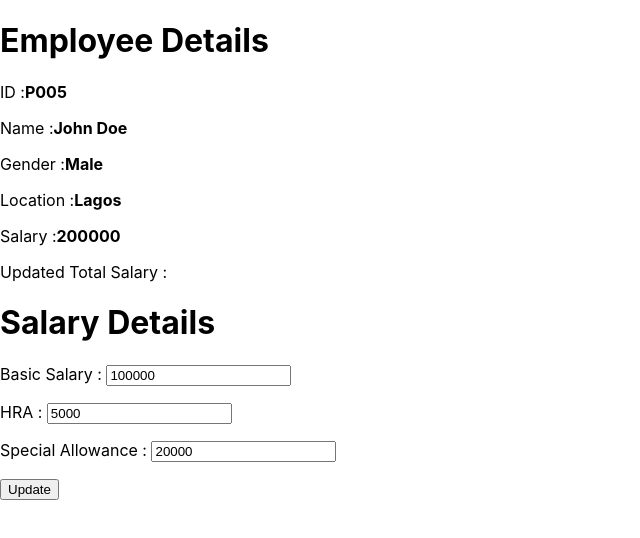
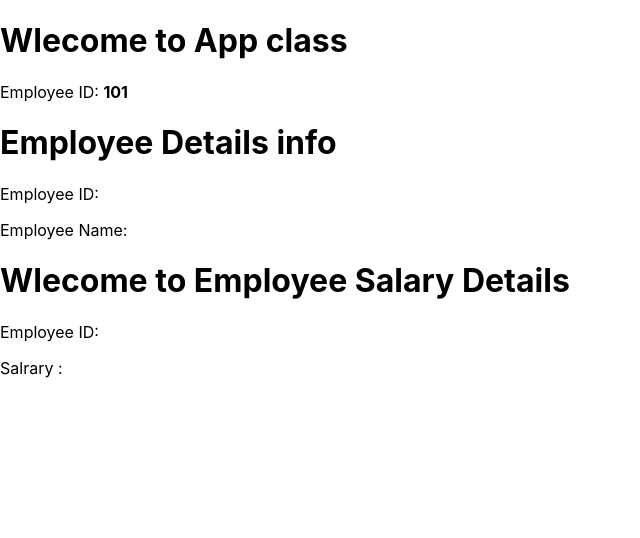
Before and after one commit to apostleyemi/Myreact, a React (Create React App) app: page / in a window 1280 px wide. Shown: the top 538 px of the page, without its empty margins (0-640 px from the left). Built offline with nearby package versions, Linux system fonts and the light colour scheme.

Commit message:
Context tutorial

```diff
--- a/src/index.js
+++ b/src/index.js
@@ -2,96 +2,88 @@ import React from 'react';
 import ReactDOM from 'react-dom';
 import './index.css';
 
-class Employee extends React.Component
+/* context lesson  */
+
+
+const employeeContext=React.createContext();
+
+class App extends React.Component
 {
+  constructor(props){
+    super(props);
 
- constructor(props)
- {
-   super(props);
     this.state={
-
-    updateSalary:null
+      Id:101,
+      Name:"John Francis",
+      Location:"Gbongan",
+      Salary:50000000
     };
- }
- getUpdatedSalary=(salary)=>{
-   this.setState({updateSalary:salary});
 
   }
- render(){
 
+ render()
+ {
    return <div>
-         <h1>Employee Details </h1>
+     <h1>Wlecome to App class</h1>
      <p>
-          <label>ID :<b>{this.props.Id}</b></label>
+
+       <label>Employee ID: <b>{this.state.Id}</b></label>
      </p>
-        <p>
-          <label>Name :<b>{this.props.Name}</b></label>
-        </p>
-        <p>
-          <label>Gender :<b>{this.props.Gender}</b></label>
-        </p>
-        <p>
-          <label>Location :<b>{this.props.Location}</b></label>
-        </p>
-        <p>
-          <label>Salary :<b>{this.props.Salary}</b></label>
-        </p>
-        <p>
-          <label>Updated Total Salary :<b>{this.state.updateSalary}</b></label>
-        </p>
-        <Salary BasicSalary={this.props.BasicSalary}  HRA={this.props.HRA}
-        SpecialAllowance={this.props.SpecialAllowance} onSalaryChange={this.getUpdatedSalary} ></Salary>
-
+     <employeeContext.Provider value={this.state}>
+     <Employee></Employee>
+     </employeeContext.Provider>
 
    </div>
+
  }
-
 
 
 }
 
-class Salary extends React.Component
+class Employee extends React.Component
 {
-  constructor(props){
-   super(props);
-   this.basic=React.createRef();
-   this.hrs=React.createRef();
-   this.sa=React.createRef();
-
-   this.state={
-     basic:this.props.BasicSalary,
-     hrs:this.props.HRA,
-     sa:this.props.SpecialAllowance
-   };
-  }
-
-  updateSalary=()=>{
-    let salary=parseInt(this.basic.current.value)+ parseInt(this.hrs.current.value)
-    +parseInt(this.sa.current.value);
-    this.props.onSalaryChange(salary);
-
-  }
+  static context=employeeContext;
  render()
  {
    return <div>
+     <h1>Employee Details  info</h1>
+     <p>
 
-            <h1> Salary Details </h1>
-            <p>
-              <label>Basic Salary : <input type="text" ref={this.basic} defaultValue={this.state.basic}></input></label>
+      <label>Employee ID: <b>{this.context.Id}</b></label>
     </p>
      <p>
-              <label>HRA : <input type="text" ref={this.hrs} defaultValue={this.state.hrs}></input></label>
+
+<label>Employee Name: <b>{this.context.Name}</b></label>
 </p>
-            <p>
-              <label>Special Allowance  : <input type="text" ref={this.sa} defaultValue={this.state.sa}></input></label>
-            </p>
-            <button onClick={this.updateSalary}>Update</button>
+     <Salary></Salary>
    </div>
- }
 
  }
 
-const element=<Employee Id="P005" Name="John Doe" Gender="Male"
- Location="Lagos" Salary="200000" BasicSalary="100000" HRA="5000" SpecialAllowance="20000"></Employee>
+
+}
+class Salary extends React.Component
+{
+  static context=employeeContext;
+ render() {
+   return <div>
+     <h1>Wlecome to Employee Salary Details</h1>
+     <p>
+
+       <label>Employee ID: <b>{this.context.Id}</b></label>
+    </p>
+
+     <p>
+         <label>Salrary : <b>{this.context.Salary}</b></label>
+     </p>
+
+   </div>
+
+ }
+
+
+}
+
+const element=<App></App>;
 
 ReactDOM.render(element,document.getElementById("root"));
```
Lines whose indentation alone changed are shown as unchanged.
